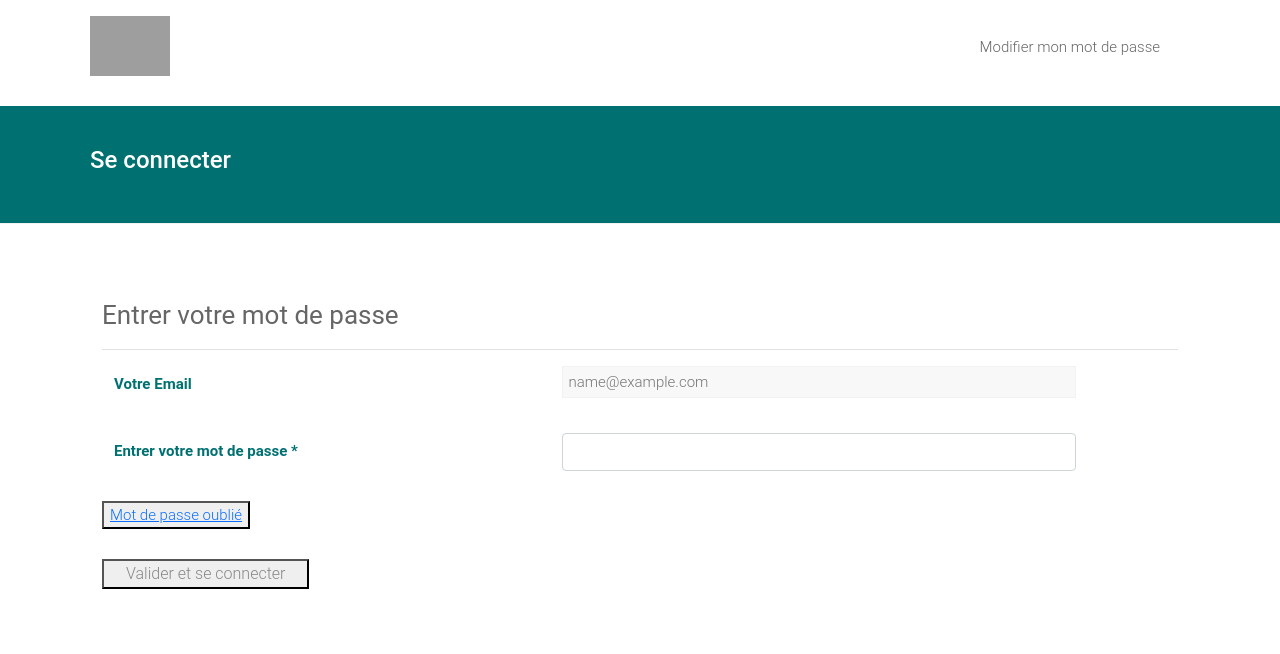
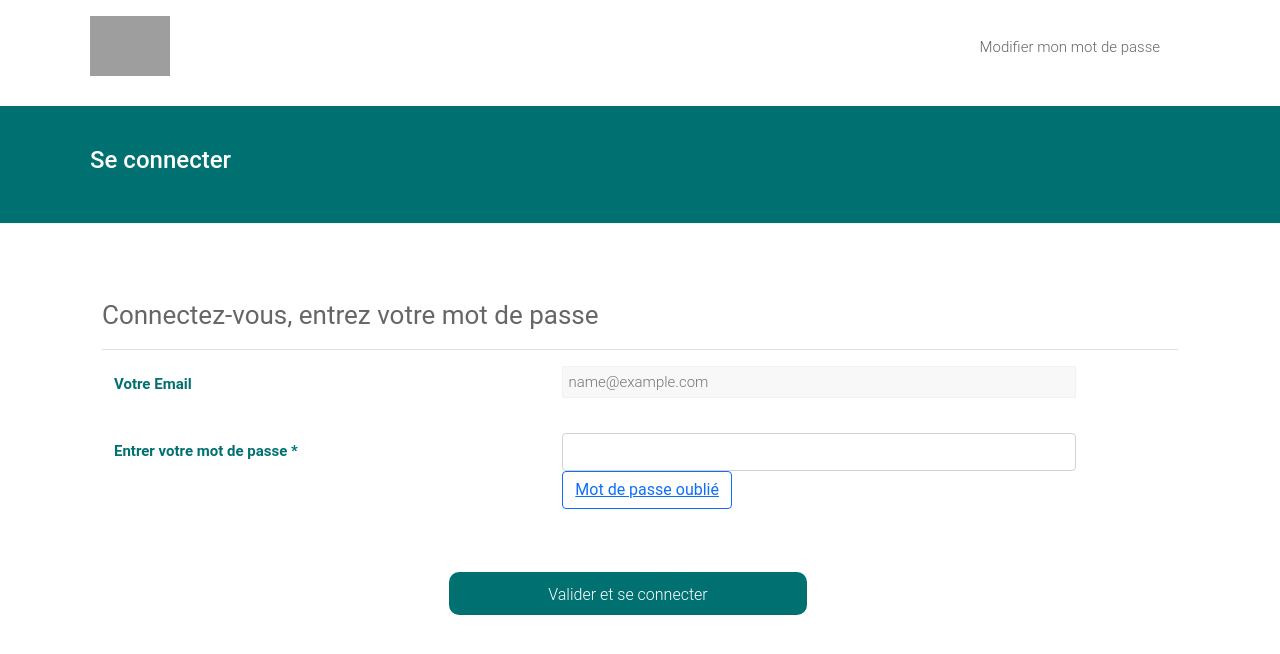
Before and after one commit to WildCodeSchool/remotefr-js-0920-p3-wejob-admin, a React (Create React App) app: page /LogIn in a window 1280 px wide. Shown: the top 654 px of the page. Built offline with nearby package versions, Linux system fonts and the light colour scheme; grey boxes are pictures that could not be loaded; the HTML template or start-up script is replaced by a standard one.

Commit message:
Add CSS for button in LogIn component

```diff
--- a/src/pages/Authentication/LogIn.jsx
+++ b/src/pages/Authentication/LogIn.jsx
@@ -69,7 +69,9 @@ function LogIn() {
             id="LogIn"
             onSubmit={handleSubmit(onSubmit)}
           >
-            <h3 className="widget-title">Entrer votre mot de passe</h3>
+            <h3 className="widget-title">
+              Connectez-vous, entrez votre mot de passe
+            </h3>
             <hr />
             <div className="mb-3 row">
               <div className="form-group row">
@@ -108,19 +110,26 @@ function LogIn() {
                     ref={register}
                     required
                   />
+                  <div className="form-group">
+                    <button
+                      type="button"
+                      className="btn btn-outline-primary link-primary"
+                    >
+                      <Link to="/ForgotYourPassword">Mot de passe oublié</Link>
+                    </button>
+                  </div>
                 </div>
                 {errors.password && (
                   <span className="spanError">{errors.password.message}</span>
                 )}
               </div>
 
-              <div className="form-group">
-                <button type="button">
-                  <Link to="/ForgotYourPassword">Mot de passe oublié</Link>
-                </button>
-              </div>
-              <div className="form-group">
-                <button type="submit" onClick={handleSubmit(onSubmit)}>
+              <div className="row justify-content-center ">
+                <button
+                  type="button"
+                  className="button-submit col-sm-4"
+                  onClick={handleSubmit(onSubmit)}
+                >
                   <span>Valider et se connecter</span>
                 </button>
               </div>
```
